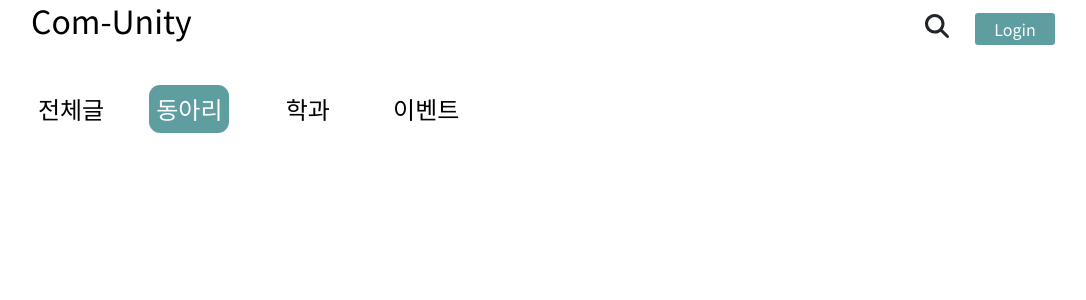
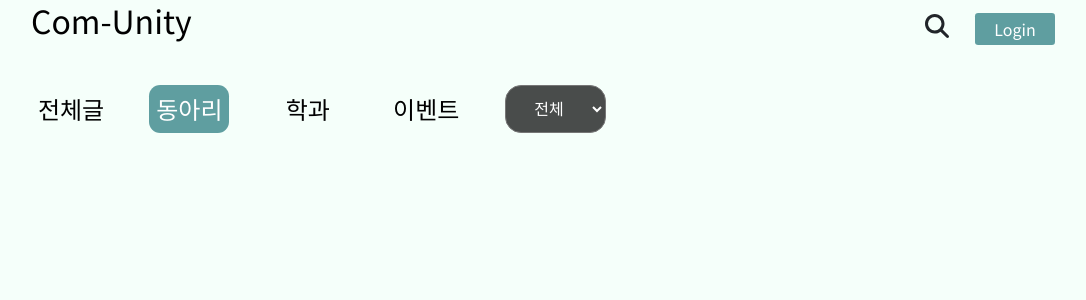
Before and after one commit to Probrain2023/cnu-club-community-FE, a React (Create React App) app: page /club in a window 1280 px wide. Shown: the top 300 px of the page, without its empty margins (97-1183 px from the left). Built offline with nearby package versions, Linux system fonts and the light colour scheme.

Commit message:
헤더 동아리 select 추가, 학과,이벤트,동아리 페이지 추가

```diff
--- a/src/App.js
+++ b/src/App.js
@@ -4,7 +4,9 @@ import Header from './components/header/Header';
 import Footer from './components/footer/Footer';
 import Home from './components/home/Home';
 import 'bootstrap/dist/css/bootstrap.min.css';
-
+import Major from './components/major/Major';
+import Club from './components/club/Club';
+import Event from './components/event/Event';
 
 function App() {
   return (
@@ -15,6 +17,9 @@ function App() {
 
       <Routes>
         <Route path="/" element={<Home/>} />
+        <Route path="/club" element={<Club/>} />
+        <Route path="/major" element={<Major/>} />
+        <Route path="/event" element={<Event/>} />
       </Routes>
 
       <Footer />
--- /dev/null
+++ b/src/components/club/Club.js
@@ -0,0 +1,47 @@
+import styled from "styled-components";
+import { Button } from "react-bootstrap"; //2번
+
+import Container from "react-bootstrap/Container";
+import Row from "react-bootstrap/Row";
+import Col from "react-bootstrap/Col";
+
+
+// Small = sm = ≥576px
+// Medium = md = ≥768px
+// Large = lg = ≥992px
+// Extra large = xl = ≥1200px
+// Extra extra large = xxl = ≥1400px
+
+//예시
+{/* <Container>
+  <Row>
+    <Col xs={12} md={8} style={{ backgroundColor: "blue" }}>
+      xs=12 md=8
+    </Col>
+    <Col xs={6} md={4} style={{ backgroundColor: "tomato" }}>
+      xs=6 md=4
+    </Col>
+  </Row>
+</Container>; */}
+
+// 자세한 내용 리액트 부트스트랩 참조 https://react-bootstrap.github.io/layout/breakpoints/
+
+const TopContainer = styled.div`
+  width: 100vw;
+  height: 200vh;
+  background-color: mintcream;
+`;
+
+const ReactContainer = styled(Container)`
+`
+
+function Club() {
+  return (
+    <TopContainer>
+
+
+    </TopContainer>
+  );
+}
+
+export default Club;
--- /dev/null
+++ b/src/components/event/Event.js
@@ -0,0 +1,47 @@
+import styled from "styled-components";
+import { Button } from "react-bootstrap"; //2번
+
+import Container from "react-bootstrap/Container";
+import Row from "react-bootstrap/Row";
+import Col from "react-bootstrap/Col";
+
+
+// Small = sm = ≥576px
+// Medium = md = ≥768px
+// Large = lg = ≥992px
+// Extra large = xl = ≥1200px
+// Extra extra large = xxl = ≥1400px
+
+//예시
+{/* <Container>
+  <Row>
+    <Col xs={12} md={8} style={{ backgroundColor: "blue" }}>
+      xs=12 md=8
+    </Col>
+    <Col xs={6} md={4} style={{ backgroundColor: "tomato" }}>
+      xs=6 md=4
+    </Col>
+  </Row>
+</Container>; */}
+
+// 자세한 내용 리액트 부트스트랩 참조 https://react-bootstrap.github.io/layout/breakpoints/
+
+const TopContainer = styled.div`
+  width: 100vw;
+  height: 200vh;
+  background-color: mintcream;
+`;
+
+const ReactContainer = styled(Container)`
+`
+
+function Event() {
+  return (
+    <TopContainer>
+
+
+    </TopContainer>
+  );
+}
+
+export default Event;
--- a/src/components/header/Header.js
+++ b/src/components/header/Header.js
@@ -181,6 +181,18 @@ function Header() {
           <CommunityLink to="/event" >이벤트</CommunityLink>
           {eventMatch ? <Circle layoutId="circle" /> : null}
         </LinkContainer>
+
+        {
+            clubMatch ?
+            <select style={{textAlign: 'center' ,backgroundColor: "rgba(0,0,0,0.7)", color: "white", borderRadius:"1rem"}}>
+                <option>전체</option>
+                <option>PROBRAIN</option>
+                <option>ARGOS</option>
+                <option>SPG</option>
+                <option>ANA</option>
+            </select> : null
+        }
+
       </SecondContainer>
     </TopContainer>
   );
--- /dev/null
+++ b/src/components/major/Major.js
@@ -0,0 +1,47 @@
+import styled from "styled-components";
+import { Button } from "react-bootstrap"; //2번
+
+import Container from "react-bootstrap/Container";
+import Row from "react-bootstrap/Row";
+import Col from "react-bootstrap/Col";
+
+
+// Small = sm = ≥576px
+// Medium = md = ≥768px
+// Large = lg = ≥992px
+// Extra large = xl = ≥1200px
+// Extra extra large = xxl = ≥1400px
+
+//예시
+{/* <Container>
+  <Row>
+    <Col xs={12} md={8} style={{ backgroundColor: "blue" }}>
+      xs=12 md=8
+    </Col>
+    <Col xs={6} md={4} style={{ backgroundColor: "tomato" }}>
+      xs=6 md=4
+    </Col>
+  </Row>
+</Container>; */}
+
+// 자세한 내용 리액트 부트스트랩 참조 https://react-bootstrap.github.io/layout/breakpoints/
+
+const TopContainer = styled.div`
+  width: 100vw;
+  height: 200vh;
+  background-color: mintcream;
+`;
+
+const ReactContainer = styled(Container)`
+`
+
+function Major() {
+  return (
+    <TopContainer>
+
+
+    </TopContainer>
+  );
+}
+
+export default Major;
```
